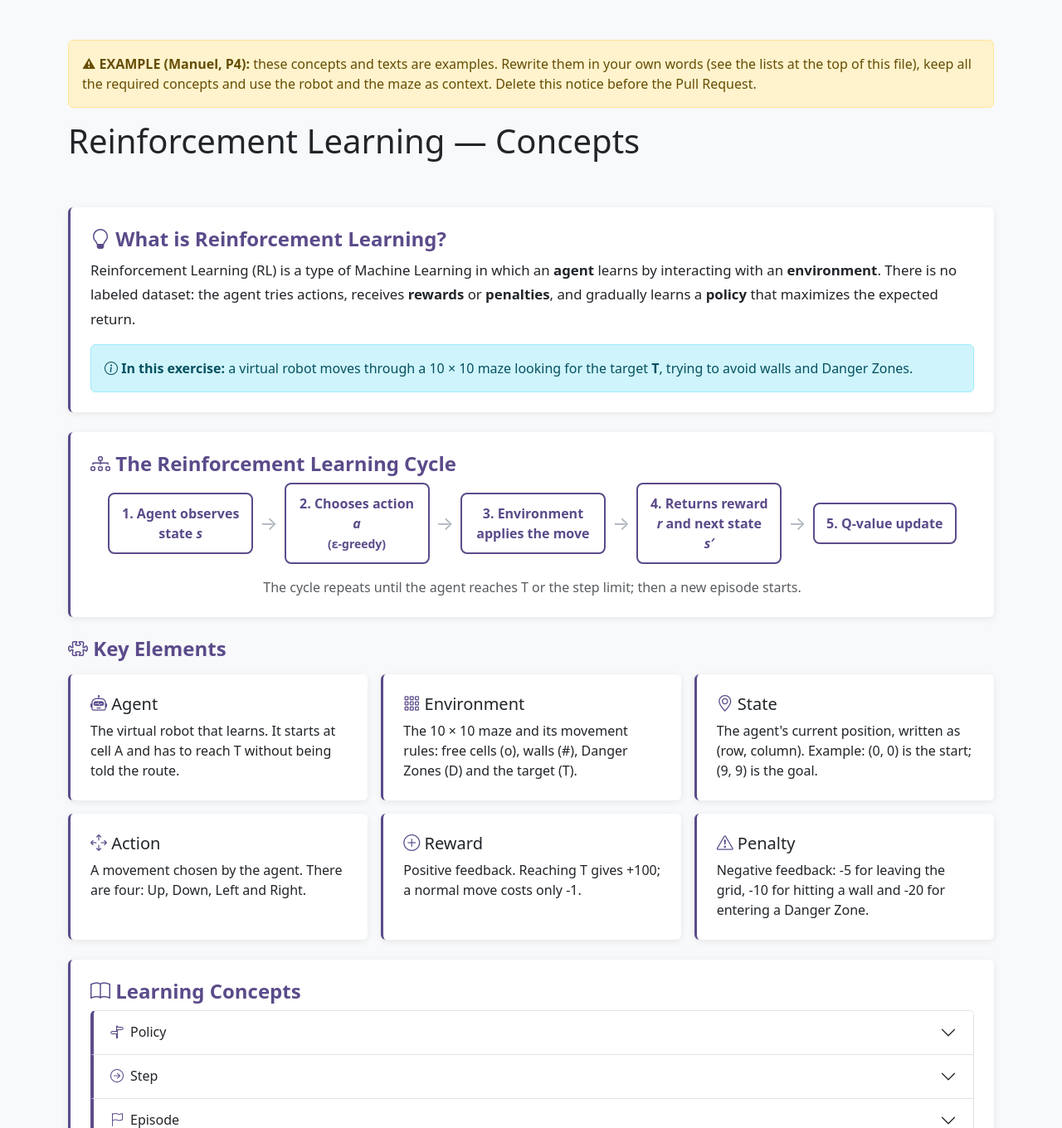
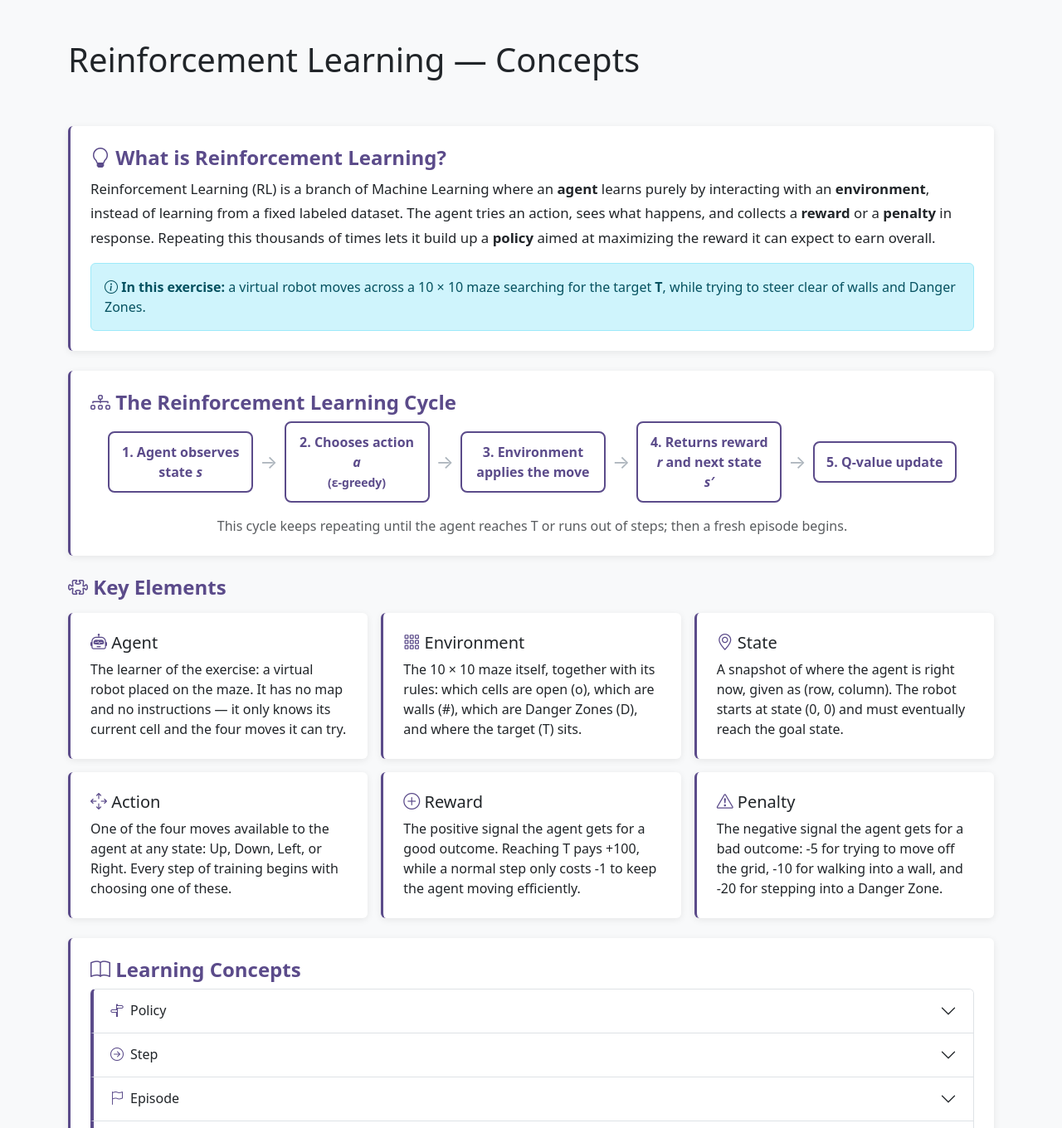
Before and after one commit to samucr27/Machine-Learning-Act1, a Flask app: page /reinforcement-learning/concepts in a window 1280 px wide. Shown: the part 56-1416 px from the top of the page at 83% size. Run offline with Flask 3, Linux system fonts and the light colour scheme; some libraries are stand-ins or nearby versions.

Commit message:
Add reinforcement learning concepts page content

```diff
--- a/templates/rl_concepts.html
+++ b/templates/rl_concepts.html
@@ -1,87 +1,53 @@
-{#
-=====================================================================
-EXAMPLE FILE - MANUEL (P4)
-
-Description: this is the Reinforcement Learning CONCEPTS page. It explains
-the theory needed to understand the exercise, using the robot and the maze
-as context. Everything here is only an EXAMPLE version.
-
-What to edit:
-  - The lists "element_cards" and "concepts" at the top of the file:
-    rewrite every text in your own words.
-  - The layout, icons and design of the page.
-
-What NOT to change:
-  - The variables used (config, rewards, reward_table, params): they come
-    from app.py and keep the numbers of the page in sync with the code.
-  - The page must include these concepts: What is Reinforcement Learning,
-    Agent, Environment, State, Action, Reward, Penalty, Policy, Step,
-    Episode, Experience, Exploration, Exploitation, Epsilon-Greedy,
-    Immediate reward, Return, Discount factor (γ), State value V(s),
-    Action value Q(s,a) and Q-Learning.
-  - It must use Bootstrap components (cards, accordions, tables, alerts,
-    diagrams, containers, icons), not only plain text.
-
-When you are done: DELETE this comment block and the yellow alert below.
-=====================================================================
-#}
 {% extends "base.html" %}
 
 {% block title %}Reinforcement Learning — Concepts{% endblock %}
 
 {% set element_cards = [
     {'icon': 'bi-robot', 'title': 'Agent',
-     'text': 'The virtual robot that learns. It starts at cell A and has to reach T without being told the route.'},
+     'text': 'The learner of the exercise: a virtual robot placed on the maze. It has no map and no instructions — it only knows its current cell and the four moves it can try.'},
     {'icon': 'bi-grid-3x3-gap', 'title': 'Environment',
-     'text': 'The 10 × 10 maze and its movement rules: free cells (o), walls (#), Danger Zones (D) and the target (T).'},
+     'text': 'The 10 × 10 maze itself, together with its rules: which cells are open (o), which are walls (#), which are Danger Zones (D), and where the target (T) sits.'},
     {'icon': 'bi-geo-alt', 'title': 'State',
-     'text': 'The agent\'s current position, written as (row, column). Example: (0, 0) is the start; (9, 9) is the goal.'},
+     'text': 'A snapshot of where the agent is right now, given as (row, column). The robot starts at state (0, 0) and must eventually reach the goal state.'},
     {'icon': 'bi-arrows-move', 'title': 'Action',
-     'text': 'A movement chosen by the agent. There are four: Up, Down, Left and Right.'},
+     'text': 'One of the four moves available to the agent at any state: Up, Down, Left, or Right. Every step of training begins with choosing one of these.'},
     {'icon': 'bi-plus-circle', 'title': 'Reward',
-     'text': 'Positive feedback. Reaching T gives ' ~ '%+d'|format(rewards.goal) ~ '; a normal move costs only ' ~ rewards.normal ~ '.'},
+     'text': 'The positive signal the agent gets for a good outcome. Reaching T pays ' ~ '%+d'|format(rewards.goal) ~ ', while a normal step only costs ' ~ rewards.normal ~ ' to keep the agent moving efficiently.'},
     {'icon': 'bi-exclamation-triangle', 'title': 'Penalty',
-     'text': 'Negative feedback: ' ~ rewards.invalid ~ ' for leaving the grid, ' ~ rewards.wall ~ ' for hitting a wall and ' ~ rewards.danger ~ ' for entering a Danger Zone.'},
+     'text': 'The negative signal the agent gets for a bad outcome: ' ~ rewards.invalid ~ ' for trying to move off the grid, ' ~ rewards.wall ~ ' for walking into a wall, and ' ~ rewards.danger ~ ' for stepping into a Danger Zone.'},
 ] %}
 
 {% set concepts = [
     {'id': 'policy', 'icon': 'bi-signpost-split', 'title': 'Policy',
-     'body': 'A rule that tells the agent which action to take in each state. In this exercise the final policy is <strong>greedy</strong>: in every cell the agent picks the action with the highest Q-value. Nobody programs the route; the policy emerges from training.'},
+     'body': 'The strategy the agent ends up following: for every state, which action to pick. By the end of training the policy is <strong>greedy</strong> — the robot simply picks whichever action has the highest learned value in its current cell. No one writes this route by hand; it is the outcome of training.'},
     {'id': 'step', 'icon': 'bi-arrow-right-circle', 'title': 'Step',
-     'body': 'One interaction with the environment: the agent is in a state, chooses an action, and receives the next state and a reward. Example: from (0, 1) the action <code>Down</code> leads to (1, 1).'},
+     'body': 'A single move: the agent is at some state, picks an action, and lands on a new state while receiving a reward. For example, taking <code>Down</code> from (0, 1) is one step that ends at (1, 1).'},
     {'id': 'episode', 'icon': 'bi-flag', 'title': 'Episode',
-     'body': 'A complete attempt, from cell A until the agent reaches T or hits the step limit (' ~ config.max_steps ~ ' steps). The agent trains for ' ~ config.episodes ~ ' episodes.'},
+     'body': 'One full attempt at the maze, made of many steps, starting at cell A and ending either when the robot reaches T or when it uses up its step budget (' ~ config.max_steps ~ ' steps). Training runs for ' ~ config.episodes ~ ' episodes in total.'},
     {'id': 'experience', 'icon': 'bi-journal-text', 'title': 'Experience',
-     'body': 'The transition observed after each step: <code>(state, action, reward, next state)</code>. Every experience is used once to update the Q-values with <code>partial_fit()</code>.'},
+     'body': 'What the agent keeps from each step: the tuple <code>(state, action, reward, next state)</code>. Every experience feeds straight into <code>partial_fit()</code> to update what the agent knows.'},
     {'id': 'exploration', 'icon': 'bi-compass', 'title': 'Exploration',
-     'body': 'Trying random actions to discover the map: where the walls are, which cells hurt and where the goal is. Without exploration the agent could settle on a poor route.'},
+     'body': 'Deliberately trying moves the agent has not confirmed are good, just to learn what is out there — where the walls sit, which cells hurt, and eventually where T is. Without this, the robot could get stuck repeating a mediocre route it found by chance.'},
     {'id': 'exploitation', 'icon': 'bi-bullseye', 'title': 'Exploitation',
-     'body': 'Choosing the action with the best estimated Q-value, using what the agent has already learned to collect more reward.'},
+     'body': 'Going with the action the agent currently trusts the most, based on everything learned so far, in order to actually cash in on that knowledge instead of continuing to guess.'},
     {'id': 'epsilon', 'icon': 'bi-dice-5', 'title': 'Epsilon-Greedy strategy',
-     'body': 'With probability <strong>ε</strong> the agent explores (random action); with probability <strong>1 − ε</strong> it exploits (best Q-value). ε starts at ' ~ config.epsilon_start ~ ' (pure exploration), is multiplied by ' ~ config.epsilon_decay ~ ' after every episode and never drops below ' ~ config.epsilon_min ~ '.'},
+     'body': 'The rule that decides, at every step, whether to explore or exploit. With probability <strong>ε</strong> the agent explores by picking a random action; with probability <strong>1 − ε</strong> it exploits its best-known action. ε starts at ' ~ config.epsilon_start ~ ' (all exploration), shrinks by a factor of ' ~ config.epsilon_decay ~ ' after each episode, and is never allowed below ' ~ config.epsilon_min ~ ', so a little exploration always remains.'},
     {'id': 'immediate', 'icon': 'bi-lightning', 'title': 'Immediate reward',
-     'body': 'The reward received right after one action, before thinking about the future. Moving to a normal cell gives ' ~ rewards.normal ~ '; stepping into a Danger Zone gives ' ~ rewards.danger ~ '.'},
+     'body': 'The reward handed out right after a single action, with no regard for what happens afterward. A step into an open cell gives ' ~ rewards.normal ~ '; a step into a Danger Zone gives ' ~ rewards.danger ~ ' instead.'},
     {'id': 'return', 'icon': 'bi-cash-stack', 'title': 'Return',
-     'body': 'The sum of all future rewards, each one discounted: <code>G = r₁ + γ·r₂ + γ²·r₃ + …</code>. It measures how good a whole route is, not just one step. A short route to T has a higher return than a long or dangerous one.'},
+     'body': 'The running total of rewards the agent can expect from a point onward, with later rewards shrunk by the discount factor: <code>G = r₁ + γ·r₂ + γ²·r₃ + …</code>. It scores an entire route, not just the next move, so a short safe path to T ends up with a higher return than a long or risky one.'},
     {'id': 'gamma', 'icon': 'bi-percent', 'title': 'Discount factor (γ)',
-     'body': 'A number between 0 and 1 that reduces the value of far-away rewards. Here γ = ' ~ config.gamma ~ ', so a reward 17 steps away is still worth about 42% of its value. That is why the goal reward can guide the agent from the start.'},
+     'body': 'A number between 0 and 1 that makes distant rewards count for less than nearby ones. In this exercise γ = ' ~ config.gamma ~ ', so even a reward 17 steps away still keeps roughly 42% of its value — enough for the goal reward to pull the agent toward it from far across the maze.'},
     {'id': 'vs', 'icon': 'bi-graph-up', 'title': 'State value V(s)',
-     'body': 'How good it is to be in a state if the agent behaves well from there on: <code>V(s) = max<sub>a</sub> Q(s, a)</code>. Cells close to T (and away from D) end up with higher values than cells far from it.'},
+     'body': 'A measure of how promising a given state is, assuming the agent then acts optimally: <code>V(s) = max<sub>a</sub> Q(s, a)</code>. Cells sitting close to T (and clear of D) naturally end up with higher values than cells stuck far away or boxed in by walls.'},
     {'id': 'qsa', 'icon': 'bi-table', 'title': 'Action value Q(s, a)',
-     'body': 'The expected return of taking action <em>a</em> in state <em>s</em> and then following the policy. Each cell has four Q-values (Up, Down, Left, Right); the Application page shows them after training.'},
+     'body': 'The expected long-term payoff of taking action <em>a</em> while in state <em>s</em>, and then following the policy afterward. Every cell carries four of these values, one per action, and the Application page displays them once training finishes.'},
     {'id': 'qlearning', 'icon': 'bi-cpu', 'title': 'Q-Learning',
-     'body': 'An algorithm that learns Q(s, a) from experience. After every step it builds a target <code>r + γ · max Q(s′, a′)</code> and moves the current estimate toward it. Here Q is estimated with <code>SGDRegressor</code>: <code>predict()</code> estimates the Q-values and <code>partial_fit()</code> applies the update.'},
+     'body': 'The algorithm that builds up Q(s, a) purely from experience. After each step it forms a target value <code>r + γ · max Q(s′, a′)</code> and nudges the current estimate toward it. Here, Q is approximated with <code>SGDRegressor</code>: <code>predict()</code> reads out the current Q-value estimates, and <code>partial_fit()</code> performs that nudge.'},
 ] %}
 
 {% block content %}
 <div class="rl-page">
-    <!-- EXAMPLE - MANUEL: delete this notice when you are done -->
-    <div class="alert alert-warning">
-        <strong>&#9888; EXAMPLE (Manuel, P4):</strong> these concepts and texts are examples.
-        Rewrite them in your own words (see the lists at the top of this file), keep all the
-        required concepts and use the robot and the maze as context.
-        Delete this notice before the Pull Request.
-    </div>
 
     <h1>Reinforcement Learning — Concepts</h1>
 
@@ -91,15 +57,16 @@ When you are done: DELETE this comment block and the yellow alert below.
         <div class="card-body p-4">
             <h2><i class="bi bi-lightbulb"></i> What is Reinforcement Learning?</h2>
             <p class="lead-text">
-                Reinforcement Learning (RL) is a type of Machine Learning in which an <strong>agent</strong> learns by
-                interacting with an <strong>environment</strong>. There is no labeled dataset: the agent tries actions,
-                receives <strong>rewards</strong> or <strong>penalties</strong>, and gradually learns a
-                <strong>policy</strong> that maximizes the expected return.
+                Reinforcement Learning (RL) is a branch of Machine Learning where an <strong>agent</strong> learns
+                purely by interacting with an <strong>environment</strong>, instead of learning from a fixed labeled
+                dataset. The agent tries an action, sees what happens, and collects a <strong>reward</strong> or a
+                <strong>penalty</strong> in response. Repeating this thousands of times lets it build up a
+                <strong>policy</strong> aimed at maximizing the reward it can expect to earn overall.
             </p>
             <div class="alert alert-info mb-0">
                 <i class="bi bi-info-circle"></i>
-                <strong>In this exercise:</strong> a virtual robot moves through a 10 &times; 10 maze looking for the
-                target <strong>T</strong>, trying to avoid walls and Danger Zones.
+                <strong>In this exercise:</strong> a virtual robot moves across a 10 &times; 10 maze searching for the
+                target <strong>T</strong>, while trying to steer clear of walls and Danger Zones.
             </div>
         </div>
     </div>
@@ -118,7 +85,7 @@ When you are done: DELETE this comment block and the yellow alert below.
                 <div class="rl-loop-arrow">&rarr;</div>
                 <div class="rl-loop-box">5. Q-value update</div>
             </div>
-            <p class="text-muted text-center mt-3 mb-0">The cycle repeats until the agent reaches T or the step limit; then a new episode starts.</p>
+            <p class="text-muted text-center mt-3 mb-0">This cycle keeps repeating until the agent reaches T or runs out of steps; then a fresh episode begins.</p>
         </div>
     </div>
 
@@ -161,13 +128,14 @@ When you are done: DELETE this comment block and the yellow alert below.
     <div class="card accent-card mb-4">
         <div class="card-body p-4">
             <h2><i class="bi bi-calculator"></i> How Q-Learning Updates a Value</h2>
-            <p class="lead-text">After every step the agent computes a target and moves its estimate toward it:</p>
+            <p class="lead-text">After every single step, the agent builds a target value and moves its current estimate a little closer to it:</p>
             <p class="text-center"><code>target = r + γ · max Q(s′, a′)</code></p>
             <p class="text-center"><code>Q(s, a) ← Q(s, a) + α · (target − Q(s, a))</code></p>
             <div class="alert alert-secondary mb-0">
                 <i class="bi bi-info-circle"></i>
-                <strong>Implementation:</strong> the target is passed to <code>SGDRegressor.partial_fit()</code>, whose
-                learning rate plays the role of α. At the goal T the target is just the goal reward, because the episode ends.
+                <strong>Implementation:</strong> that target value is fed into <code>SGDRegressor.partial_fit()</code>,
+                whose internal learning rate plays the role of α. At the target cell T the target is simply the goal
+                reward, since the episode ends there and there is no next state to consider.
             </div>
         </div>
     </div>
```
